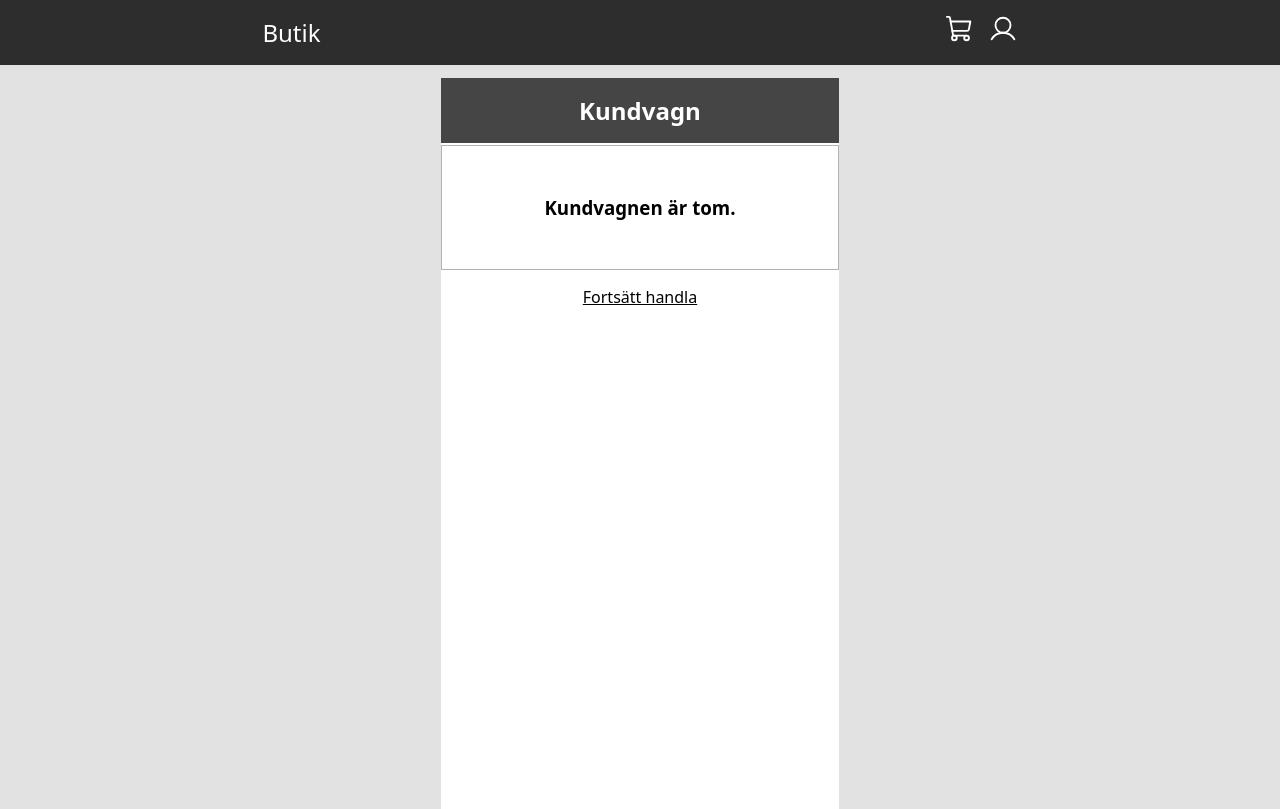
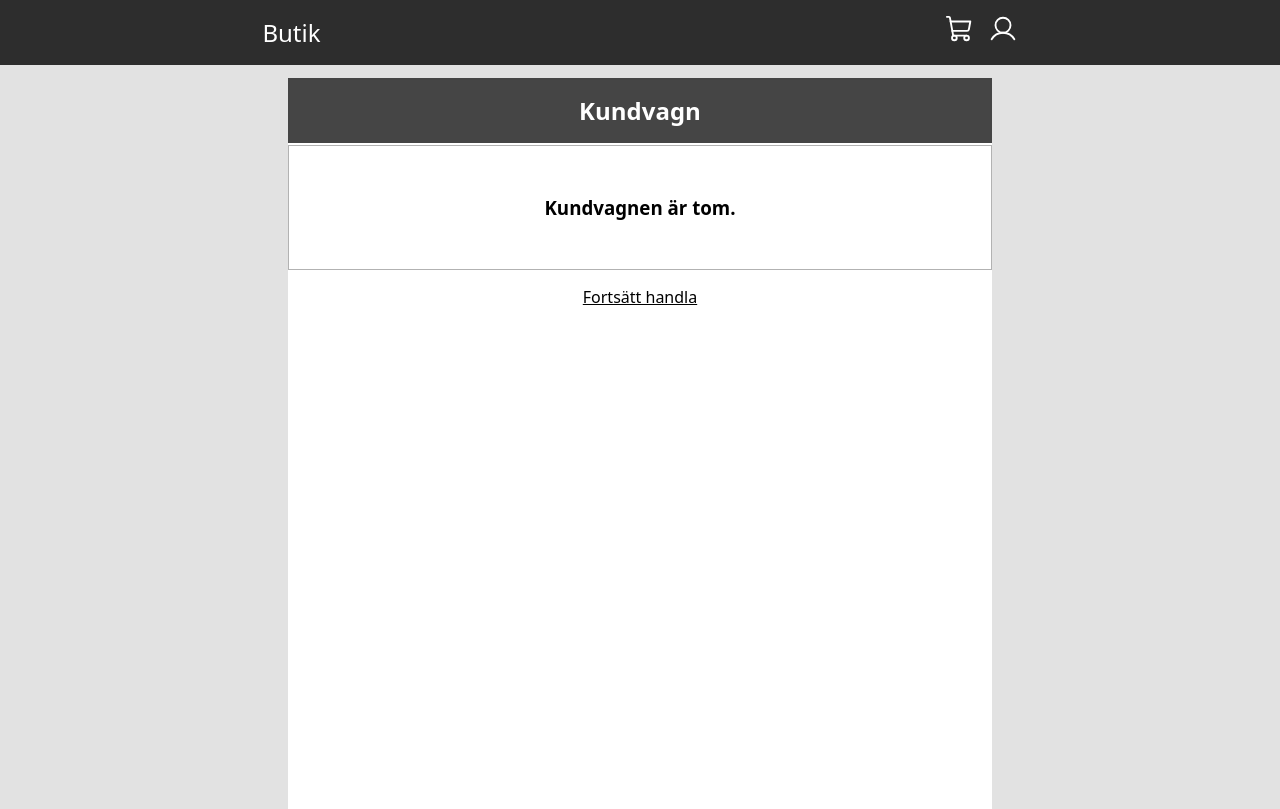
Before and after one commit to sebbejuh/Frontend-Webshop, a React app: page /webshop-ts/cart in a window 1280 px wide. Built offline with nearby package versions, Linux system fonts and the light colour scheme; the HTML template or start-up script is replaced by a standard one.

Commit message:
cart styling

```diff
--- a/src/assets/_cart.scss
+++ b/src/assets/_cart.scss
@@ -14,13 +14,13 @@
     justify-content: center;
     padding: 1rem 0;
   }
-  .shop-link{
+
+  .shop-link {
     color: black;
     padding-bottom: 2rem;
     padding-top: 1rem;
   }
 }
-
 
 .cart-list {
   display: flex;
@@ -34,13 +34,30 @@
 .cart-item {
   display: flex;
   flex-direction: row;
+  justify-content: center;
   align-items: center;
-  padding: 0 8vw;
+  padding: 0 2vw;
   flex: 0 1 125px;
   background: white;
   border: 1px solid rgba(0, 0, 0, .3);
   position: relative;
   overflow: hidden;
+
+  .cart-remove {
+    margin-right: 10%;
+
+    button {
+      display: flex;
+      justify-content: center;
+      align-items: center;
+      color: #ff0000e6;
+      // margin-right: 5%;
+    }
+
+    button :hover {
+      cursor: pointer;
+    }
+  }
 
   .cart-img {
     height: 7rem;
@@ -49,14 +66,21 @@
     display: flex;
     justify-content: center;
 
-    a{
+    a {
       display: flex;
       align-items: center;
+
       img {
         max-height: 100%;
         max-width: 100%;
       }
     }
+  }
+}
+
+@media (min-width: 650px) {
+  .cart-item {
+    min-width: 55vw;
   }
 }
 
```
